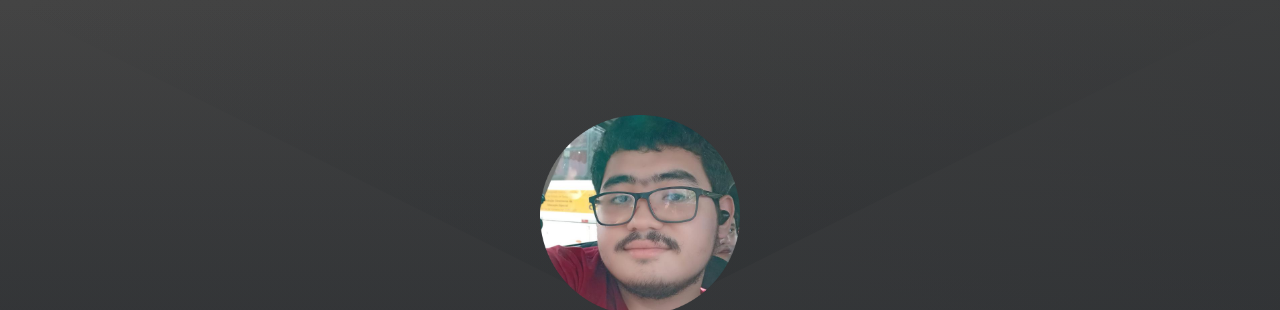
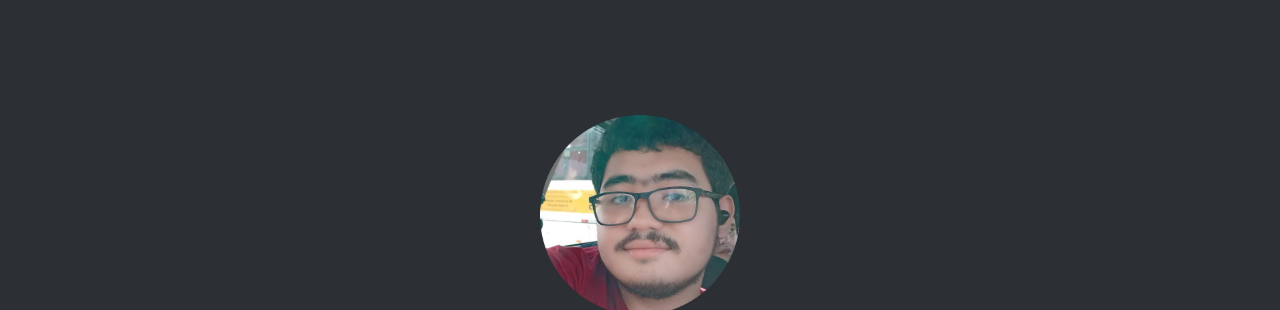
Before and after one commit to RaidenIgarashi/portfolio, a plain HTML site: page index.html in a window 1280 px wide. Shown: the top 310 px of the page. Drawn offline with Linux system fonts and the light colour scheme.

Commit message:
Update style.css

```diff
--- a/assets/css/style.css
+++ b/assets/css/style.css
@@ -4,7 +4,7 @@
 }
 
 body{
-    background-image: url(../img/confetti-doodles.png);
+    background-color: #23272A;
 
 }
 
@@ -22,7 +22,7 @@ span{
     min-width: 1000px;
     width: 100%;
     height: 600px;
-    background-image: url(../img/abstract-envelope.svg);
+    background-color: #2C2F33;
     background-size: cover;
     color: rgb(235, 235, 235);
 }
```
